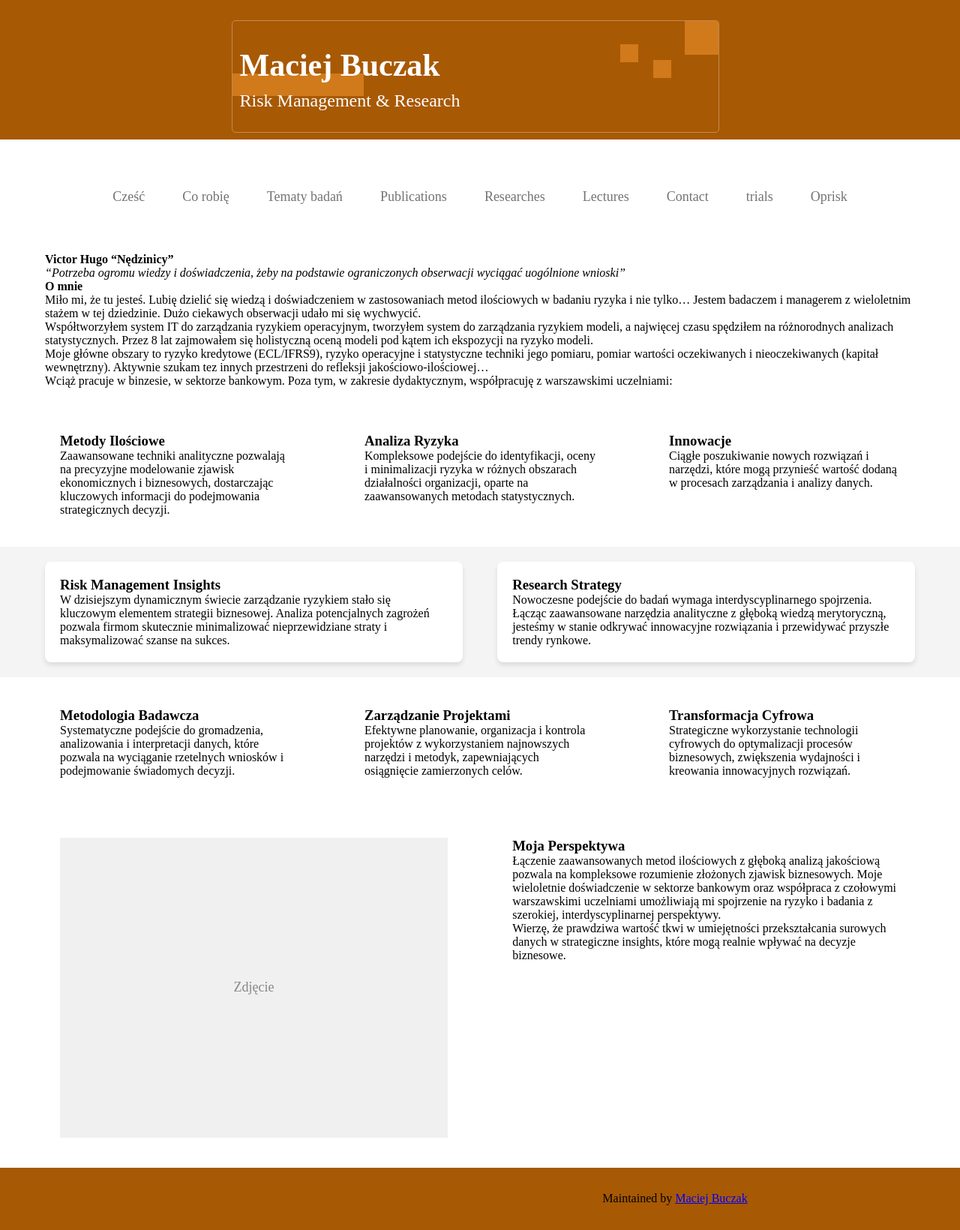
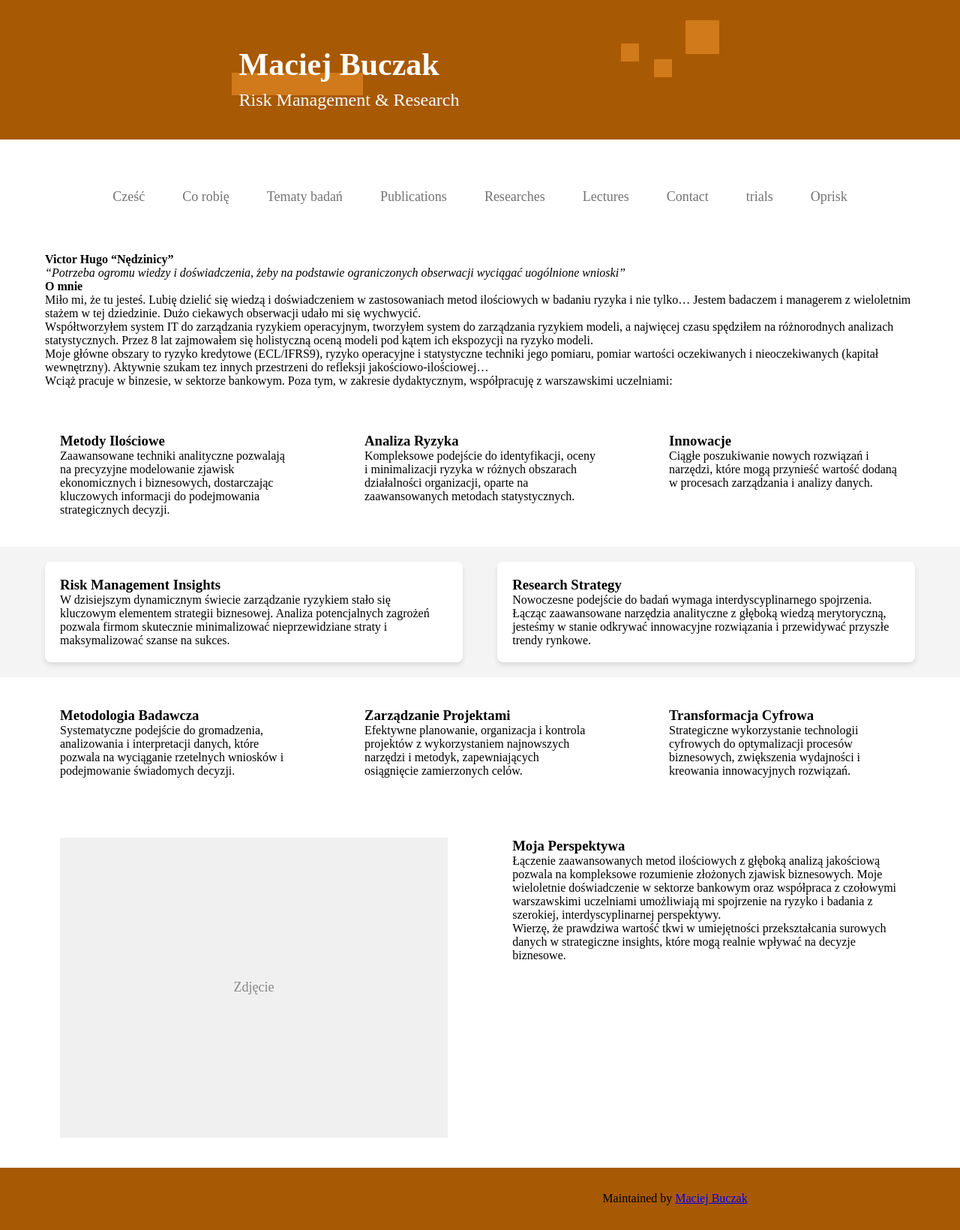
Before and after one commit to MaciejBuczak/risk-research, a Jekyll site: the page built from index.md, in a window 1280 px wide. Shown: the whole page at 75% size. Built offline with Jekyll 4.4.1, drawn with Linux system fonts in a browser that asks for light colours.

Commit message:
Update default.html

```diff
--- a/_layouts/default.html
+++ b/_layouts/default.html
@@ -75,10 +75,6 @@
   max-width: 650px; /* Maksymalna szerokość */
   height: 150px; /* Wysokość kontenera - możesz zmienić */
   z-index: 10;
-  border: 1px solid rgba(255, 255, 255, 0.3); /* Delikatne białe obramowanie z przezroczystością */
-  border-radius: 5px; /* Zaokrąglone rogi */
-  box-sizing: border-box; /* Aby border nie zwiększał wymiarów */
-  padding: 10px; /* Wewnętrzny odstęp */
 }
 
 /* Nowy styl dla nagłówka w kontenerze title-square-container */
```
